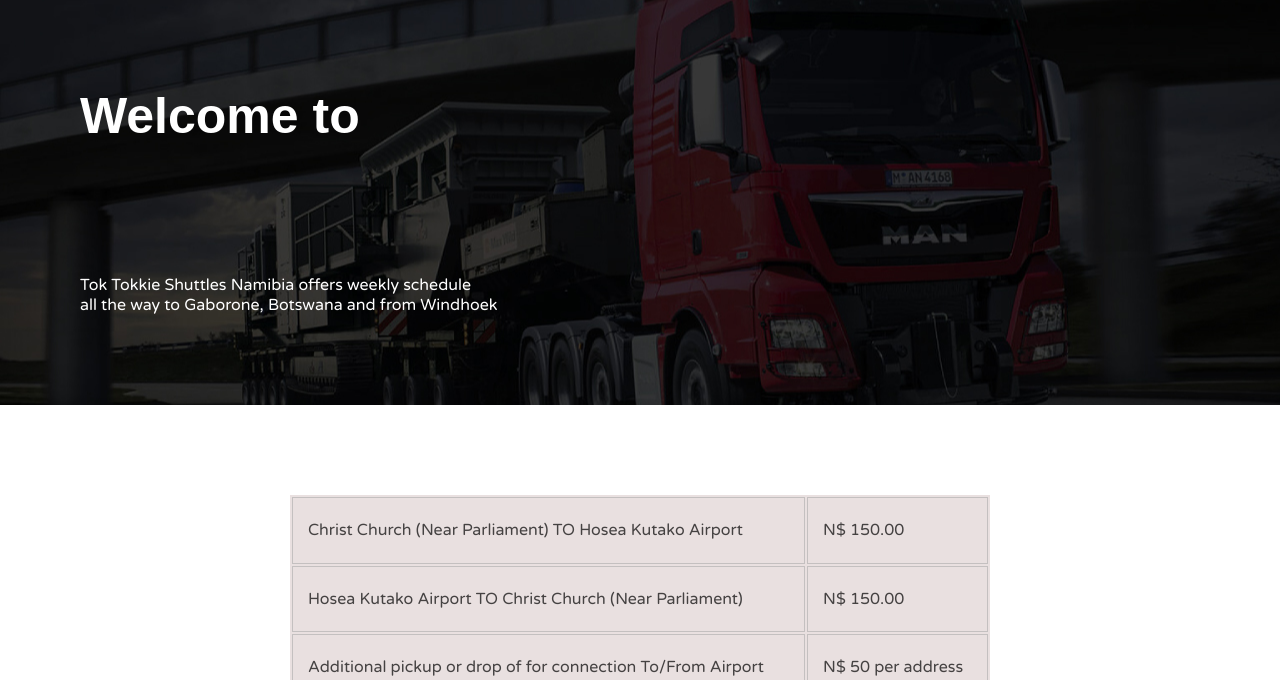
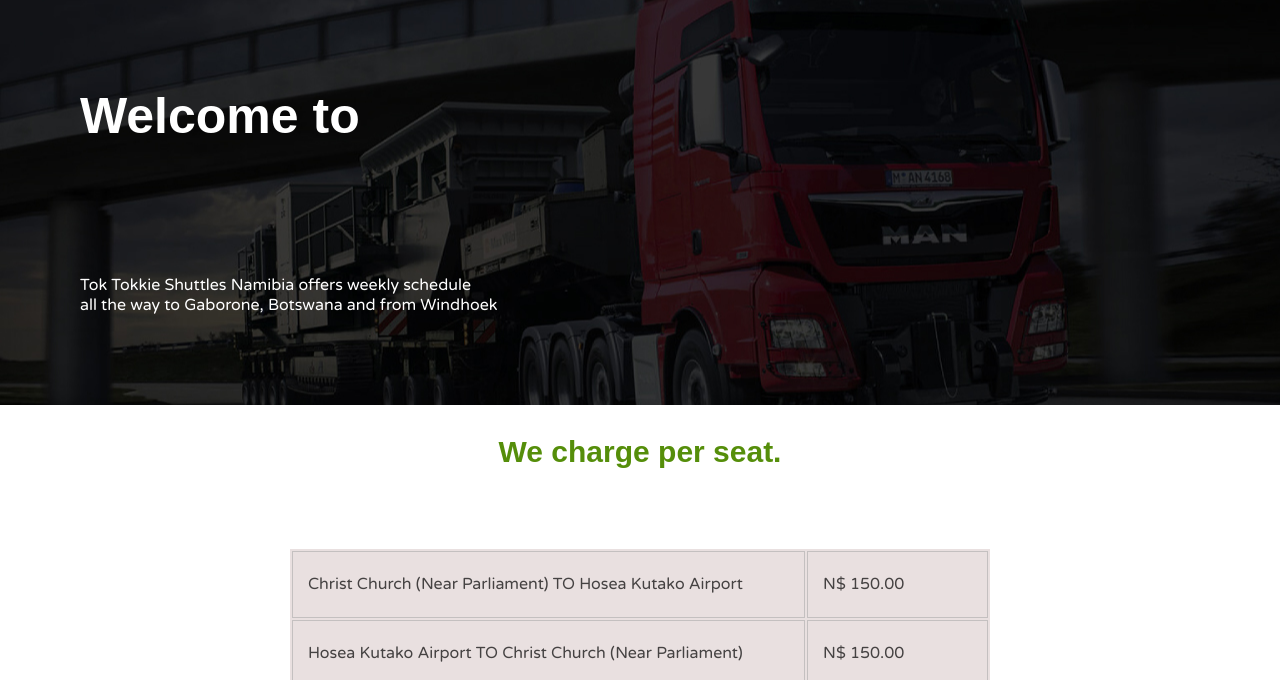
Before and after one commit to Poojatoraskar/tok-website, a plain HTML site: page Rate_Schedules.html in a window 1280 px wide. Shown: the part 120-800 px from the top of the page. Drawn offline with nearby package versions, Linux system fonts and the light colour scheme.

Commit message:
first commit

```diff
--- a/Rate_Schedules.html
+++ b/Rate_Schedules.html
@@ -155,7 +155,7 @@
 
     <section class="rate-chart">
         <div class="container">
-
+              <h2 class="chart_title">We charge per seat.</h2>
             <section class="chargecart">
 
 
```
